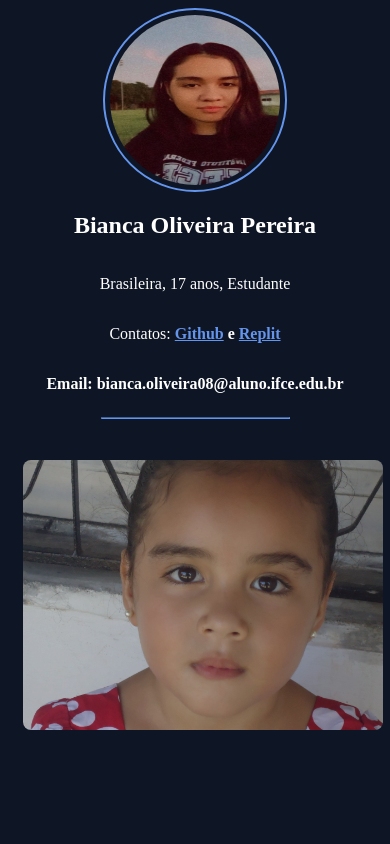
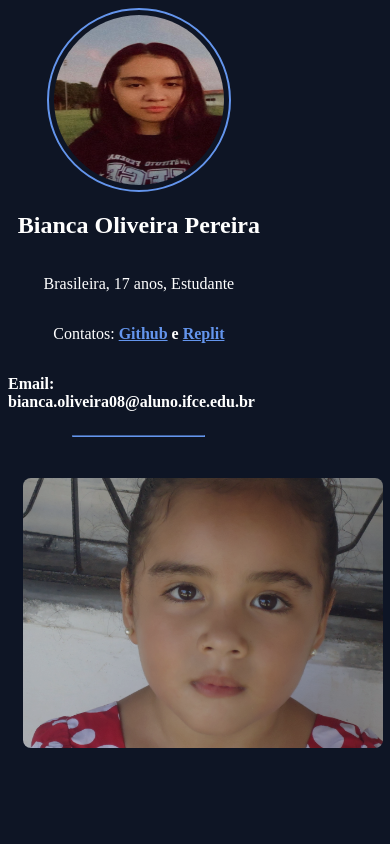
Before and after one commit to httpBianca/Trabalho2-Web1, a plain HTML site: page index.html in a window 390 px wide. Shown: the top 844 px of the page. Drawn offline with Linux system fonts and the light colour scheme.

Commit message:
Update style.css

```diff
--- a/style.css
+++ b/style.css
@@ -64,3 +64,8 @@ h2{
 a{
     color: cornflowerblue;
 }
+@media screen and (max-width: 500px) {
+            .todos,
+            .centro {
+                width: 70%;
+            }
```
